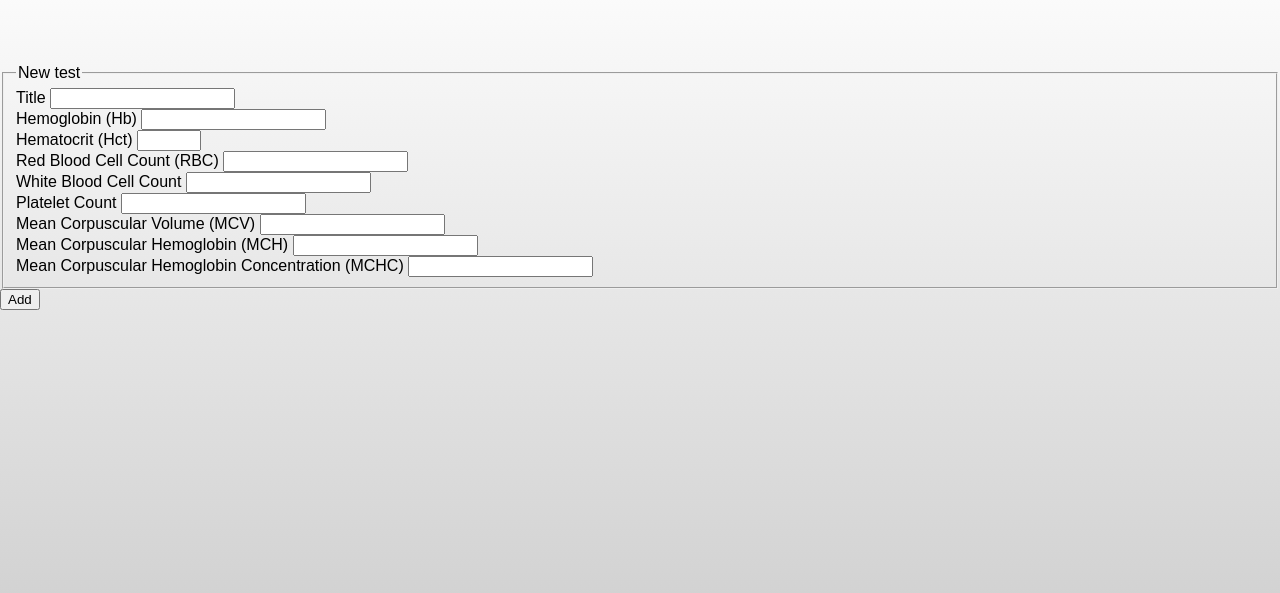
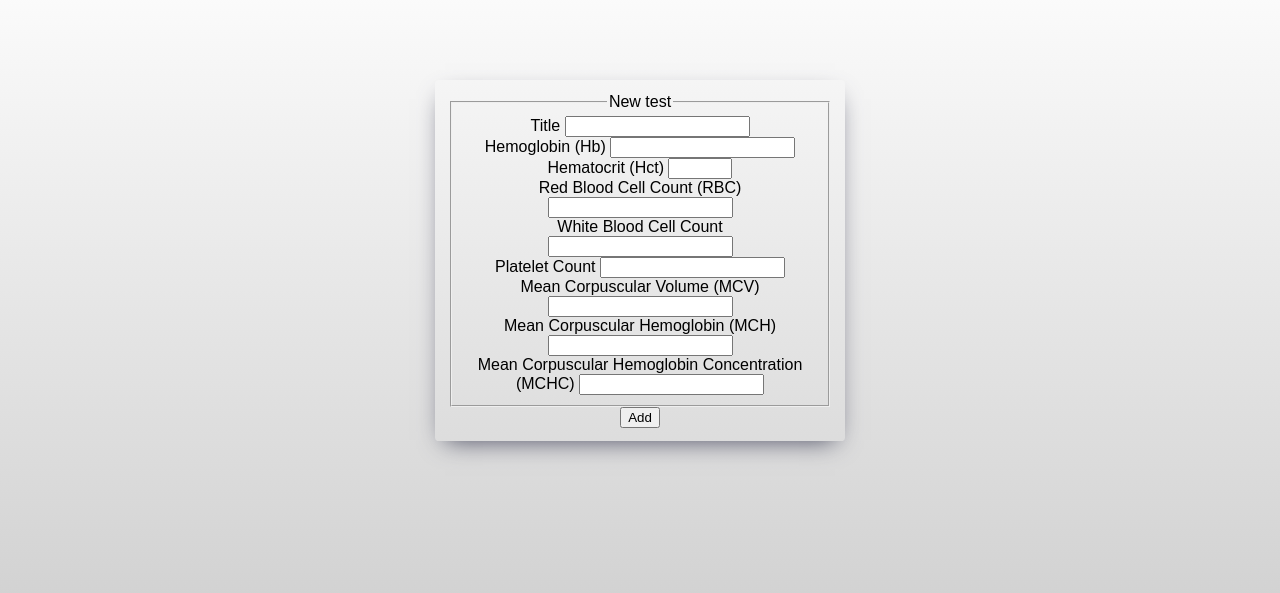
Before and after one commit to Connoisseur01/BloodAnalysis_Hub, a Flask app: page /new in a window 1280 px wide. Shown: the part 67-660 px from the top of the page. Run offline with Flask 3, Linux system fonts and the light colour scheme; the visitor is signed in with stand-in values (Sample User, id 1).

Commit message:
Cange form styles

```diff
--- a/blood_analysis_hub/static/main.css
+++ b/blood_analysis_hub/static/main.css
@@ -16,6 +16,20 @@ header {
   padding: 0px;
   text-align: center;
   margin-bottom: 4rem;
+}
+
+.auth-form
+{
+    -webkit-box-shadow: 0px 9px 24px -10px rgba(66, 68, 90, 1);
+    -moz-box-shadow: 0px 9px 24px -10px rgba(66, 68, 90, 1);
+    box-shadow: 0px 9px 24px -10px rgba(66, 68, 90, 1);
+    margin-left: auto;
+    margin-right: auto;
+    width: 30vw;
+    border-radius: 1%;
+    padding: 1%;
+    margin-top: 10vh;
+    text-align: center;
 }
 
 .navbar {
```
